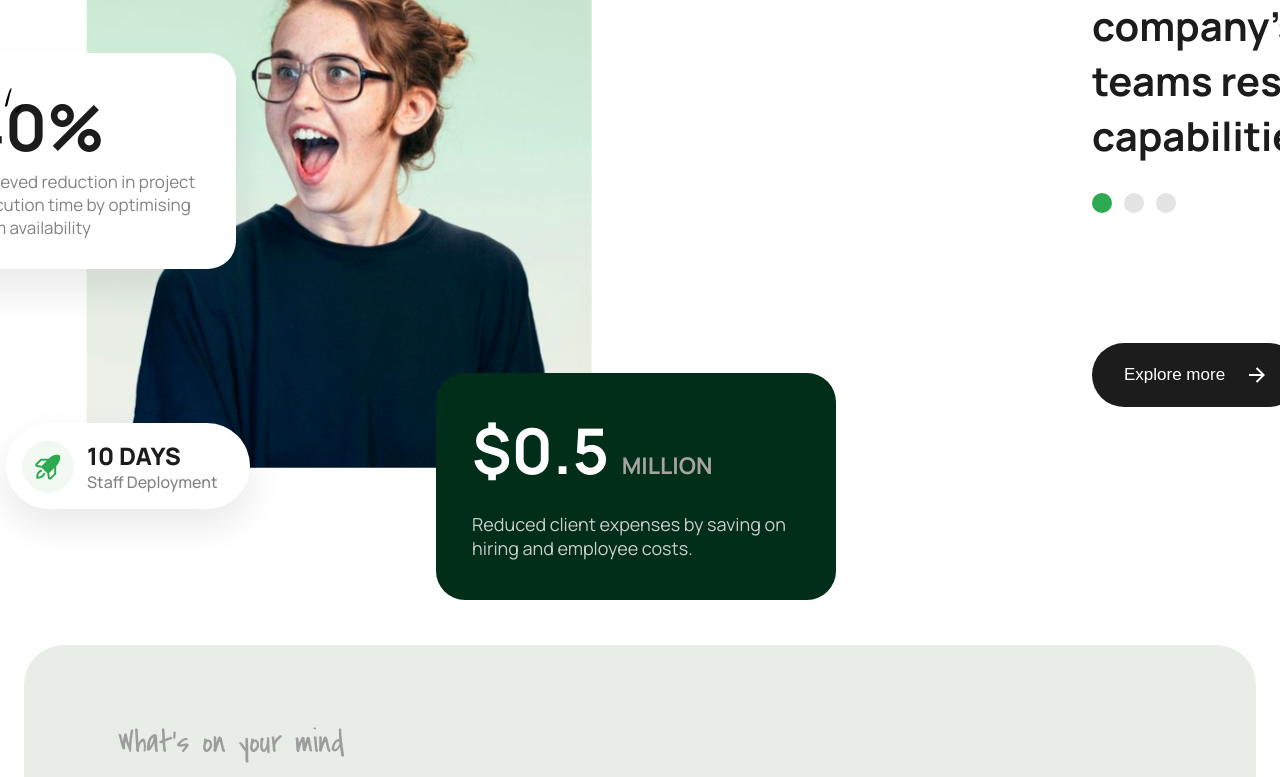
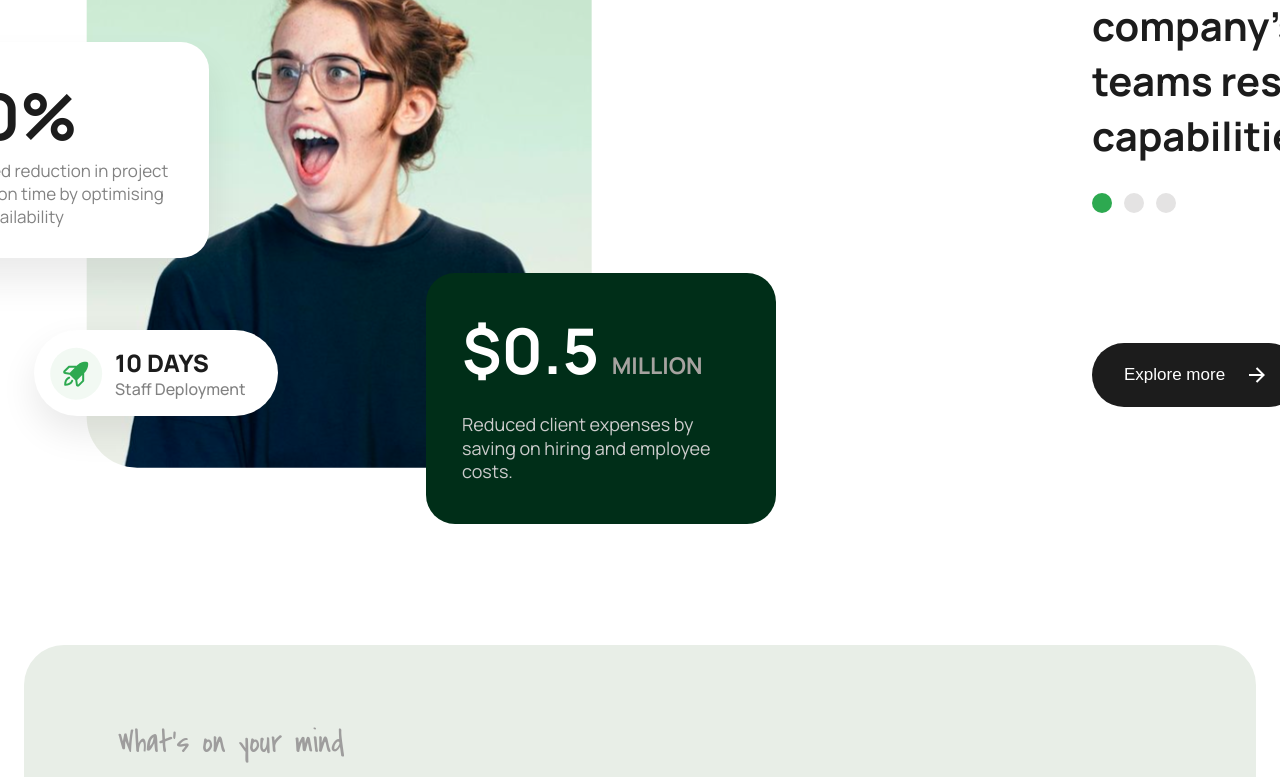
Before and after one commit to Dhruv-Srivastava/Brunel-UI-Assignment, a React (Vite) app: page / in a window 1280 px wide. Shown: the part 575-1352 px from the top of the page. Built offline with nearby package versions, Linux system fonts and the light colour scheme.

Commit message:
Fix styling

```diff
--- a/src/components/Header/HeaderStats/HeaderDaysStat/HeaderDaysStat.module.css
+++ b/src/components/Header/HeaderStats/HeaderDaysStat/HeaderDaysStat.module.css
@@ -10,8 +10,8 @@
     background-color: #fff;
     gap: 1.2rem;
     position: absolute;
-    top: 500px;
-    left: -80px;
+    top: 407px;
+    left: -52px;
     z-index: 100;
 }
 
--- a/src/components/Header/HeaderStats/HeaderMoneyStat/HeaderMoneyStat.module.css
+++ b/src/components/Header/HeaderStats/HeaderMoneyStat/HeaderMoneyStat.module.css
@@ -3,10 +3,11 @@
     padding: 3.4rem 3.4rem 4.0rem 3.6rem;
     color: #fff;
     border-radius: 2.9rem;
-    min-width: 400px;
+    min-width: 350px;
+    max-width: 400px;
     position: absolute;
-    top: 450px;
-    left: 350px;
+    top: 350px;
+    left: 340px;
     z-index: 100;
 }
 
--- a/src/components/Header/HeaderStats/HeaderPercentageStat/HeaderPercentageStat.module.css
+++ b/src/components/Header/HeaderStats/HeaderPercentageStat/HeaderPercentageStat.module.css
@@ -5,15 +5,15 @@
     border-radius: 2.8rem;
     background-color: #fff;
     position: absolute;
-    top: 130px;
-    left: -150px;
+    top: 119px;
+    left: -177px;
     z-index: 100;
 }
 
 .container img{
     position: absolute;
-    top: 0;
-    left: 0;
+    top: -20px;
+    left: -7px;
     z-index: 1000;
 }
 
```
